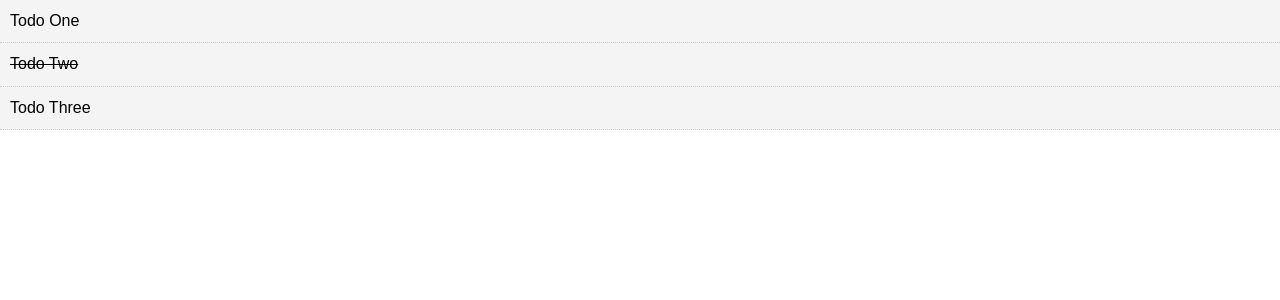
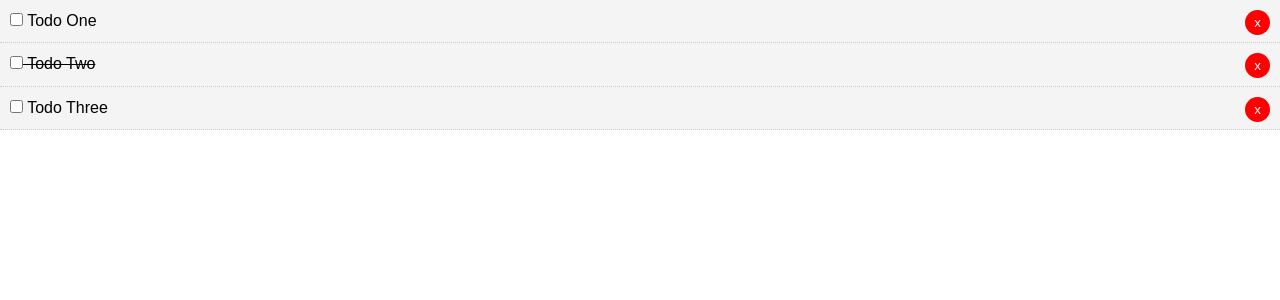
Before and after one commit to FrancoisCoding/vue-todo, a Vue app: page / in a window 1280 px wide. Shown: the top 300 px of the page. Built offline with nearby package versions, Linux system fonts and the light colour scheme.

Commit message:
'Added ability to delete todo

```diff
--- a/src/App.vue
+++ b/src/App.vue
@@ -1,6 +1,6 @@
 <template>
   <div id="app">
-    <Todos v-bind:todos="todos" />
+    <Todos v-bind:todos="todos" v-on:del-todo="deleteTodo" />
   </div>
 </template>
 
@@ -32,6 +32,11 @@ export default {
         }
       ]
     };
+  },
+  methods: {
+    deleteTodo(id) {
+      this.todos = this.todos.filter(todo => todo.id != id);
+    }
   }
 };
 </script>
--- a/src/components/TodoItem.vue
+++ b/src/components/TodoItem.vue
@@ -1,13 +1,22 @@
 <template>
   <div class="todo-item" v-bind:class="{'is-complete':todo.completed}">
-    <p>{{todo.title}}</p>
+    <p>
+      <input type="checkbox" v-on:change="markComplete" />
+      {{todo.title}}
+      <button @click="$emit('del-todo', todo.id)" class="del">x</button>
+    </p>
   </div>
 </template>
 
 <script>
 export default {
   name: "TodoItem",
-  props: ["todo"]
+  props: ["todo"],
+  methods: {
+    markComplete() {
+      this.todo.completed = !this.todo.completed;
+    }
+  }
 };
 </script>
 
--- a/src/components/Todos.vue
+++ b/src/components/Todos.vue
@@ -1,7 +1,7 @@
 <template>
   <div>
     <div v-for="todo in todos" :key="todo.id">
-      <TodoItem v-bind:todo="todo" />
+      <TodoItem v-bind:todo="todo" v-on:del-todo="$emit('del-todo', todo.id)" />
     </div>
   </div>
 </template>
```
